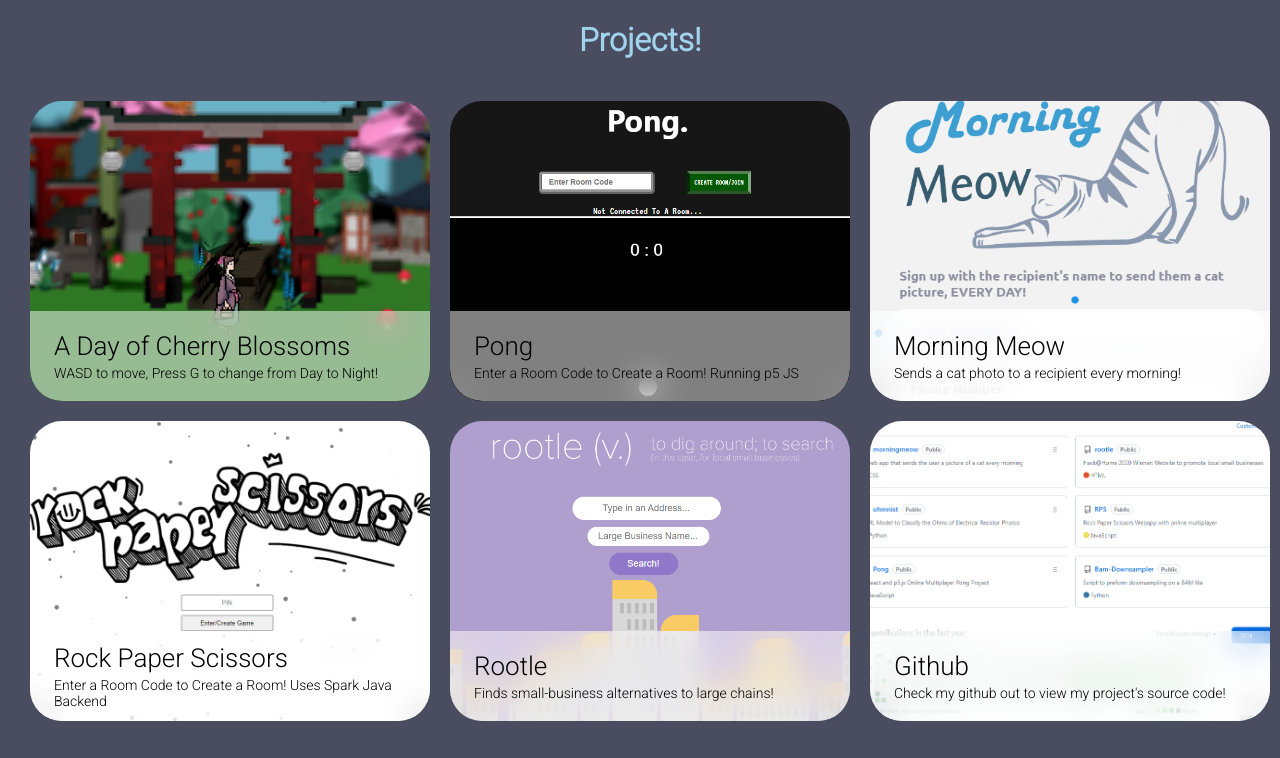
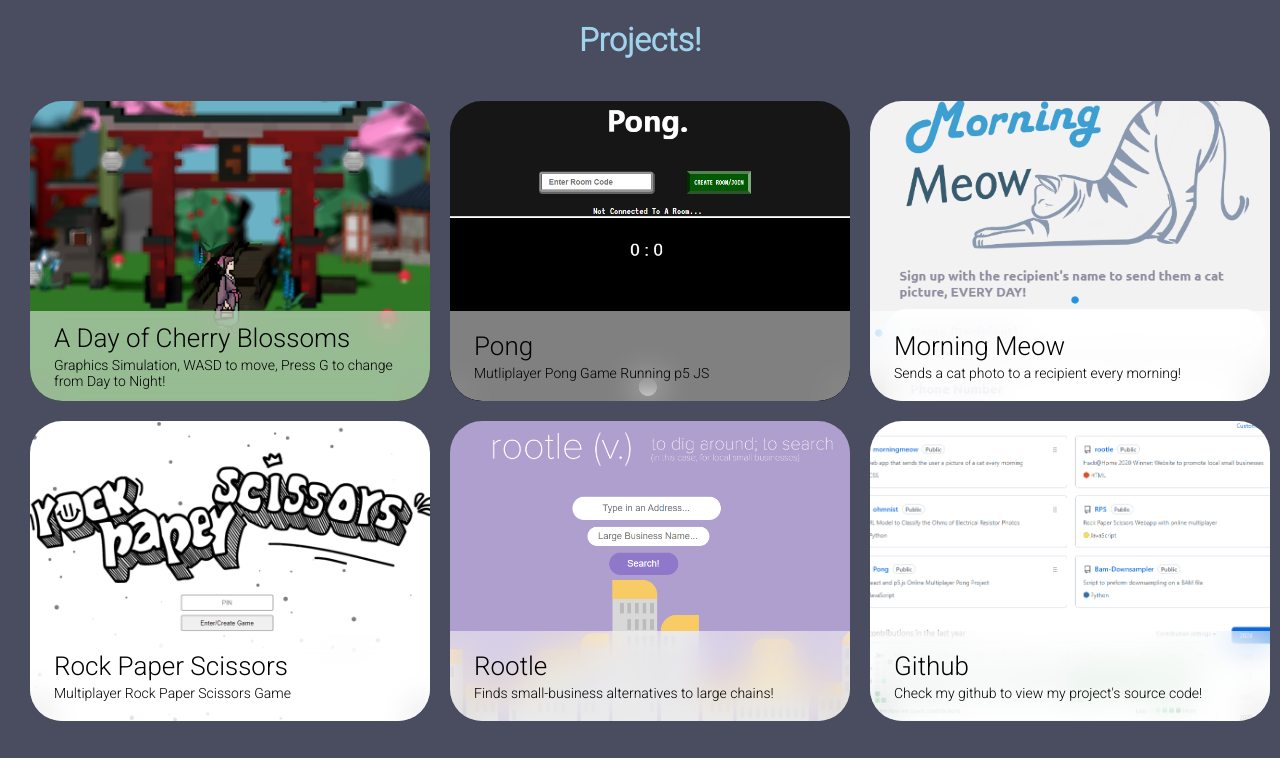
Before and after one commit to kazar4/projects, a plain HTML site: page index.html in a window 1280 px wide. Drawn offline with nearby package versions, Linux system fonts and the light colour scheme.

Commit message:
changed some text

```diff
--- a/index.html
+++ b/index.html
@@ -25,7 +25,7 @@
                     <img src="graphics.png" alt="balloon with an emoji face" class="card__img">
                     <span class="card__footer">
                     <span>A Day of Cherry Blossoms</span>
-                    <span>WASD to move, Press G to change from Day to Night!</span>
+                    <span>Graphics Simulation, WASD to move, Press G to change from Day to Night!</span>
                     </span>
                     <span class="card__action">
                     <svg viewBox="0 0 448 512" title="play">
@@ -39,7 +39,7 @@
                     <img src="Pong.png" alt="balloon with an emoji face" class="card__img">
                     <span class="card__footer">
                     <span>Pong</span>
-                    <span>Enter a Room Code to Create a Room! Running p5 JS</span>
+                    <span>Mutliplayer Pong Game Running p5 JS</span>
                     </span>
                     <span class="card__action">
                     <svg viewBox="0 0 448 512" title="play">
@@ -67,7 +67,7 @@
                     <img src="rps.png" alt="balloon with an emoji face" class="card__img">
                     <span class="card__footer">
                     <span>Rock Paper Scissors</span>
-                    <span>Enter a Room Code to Create a Room! Uses Spark Java Backend</span>
+                    <span>Multiplayer Rock Paper Scissors Game</span>
                     </span>
                     <span class="card__action">
                     <svg viewBox="0 0 448 512" title="play">
@@ -95,7 +95,7 @@
                     <img src="github.png" alt="balloon with an emoji face" class="card__img">
                     <span class="card__footer">
                     <span>Github</span>
-                    <span>Check my github out to view my project's source code!</span>
+                    <span>Check my github to view my project's source code!</span>
                     </span>
                     <span class="card__action">
                     <svg viewBox="0 0 448 512" title="play">
```
